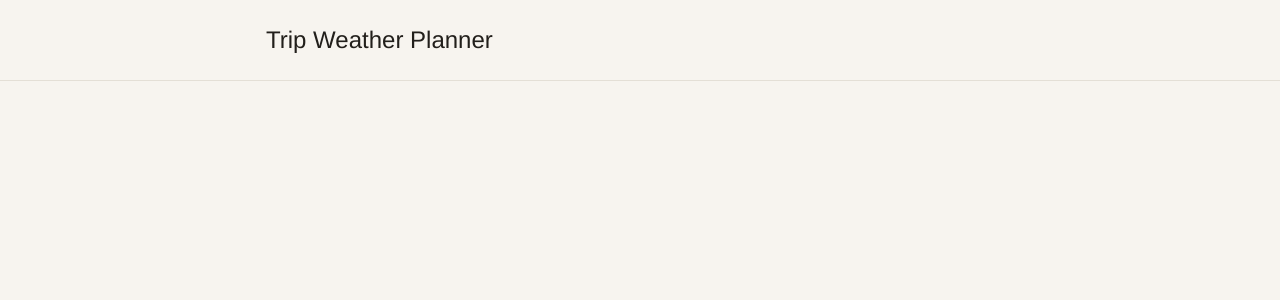
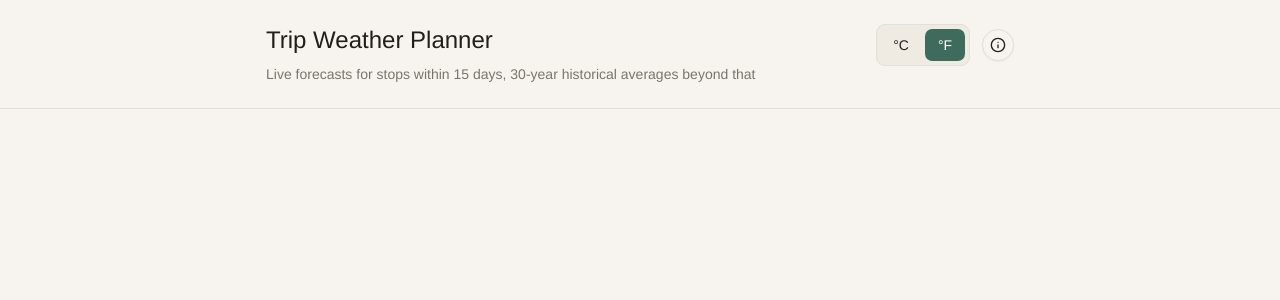
Before and after one commit to wrynearson/weather-trip, a React (Vite) app: page / in a window 1280 px wide. Shown: the top 300 px of the page. Built offline with nearby package versions, Linux system fonts and the light colour scheme.

Commit message:
Wire Header component into App and add clearTrip store action

```diff
--- a/src/App.tsx
+++ b/src/App.tsx
@@ -1,11 +1,9 @@
+import { Header } from '@/components/header'
+
 function App() {
   return (
     <div className="min-h-screen bg-background text-foreground">
-      <header className="border-b border-border">
-        <div className="mx-auto max-w-[780px] px-4 py-6">
-          <h1 className="font-heading text-2xl font-medium">Trip Weather Planner</h1>
-        </div>
-      </header>
+      <Header />
       <main className="mx-auto max-w-[780px] px-4 py-8">
         {/* Trip Summary Card, range chart, and Trip Stops List land here (later tickets) */}
       </main>
--- a/src/store/trip-store.ts
+++ b/src/store/trip-store.ts
@@ -12,6 +12,7 @@ type TripState = {
   updateStop: (id: string, patch: Partial<Omit<Stop, 'id'>>) => void
   removeStop: (id: string) => void
   setUnits: (units: Units) => void
+  clearTrip: () => void
 }
 
 export const useTripStore = create<TripState>()(
@@ -55,6 +56,8 @@ export const useTripStore = create<TripState>()(
       },
 
       setUnits: (units) => set({ units }),
+
+      clearTrip: () => set({ stops: [], dayStats: {} }),
     }),
     {
       name: 'weather-trip:v1',
```
